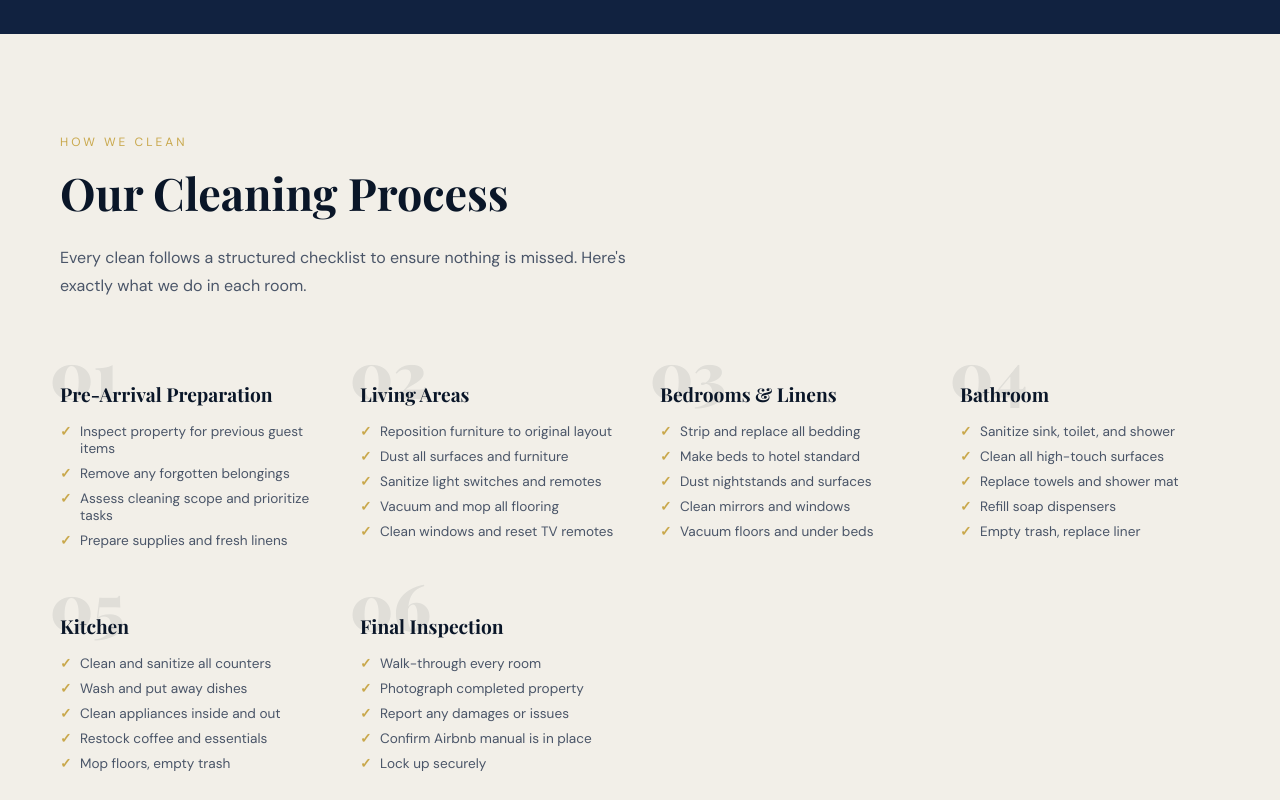
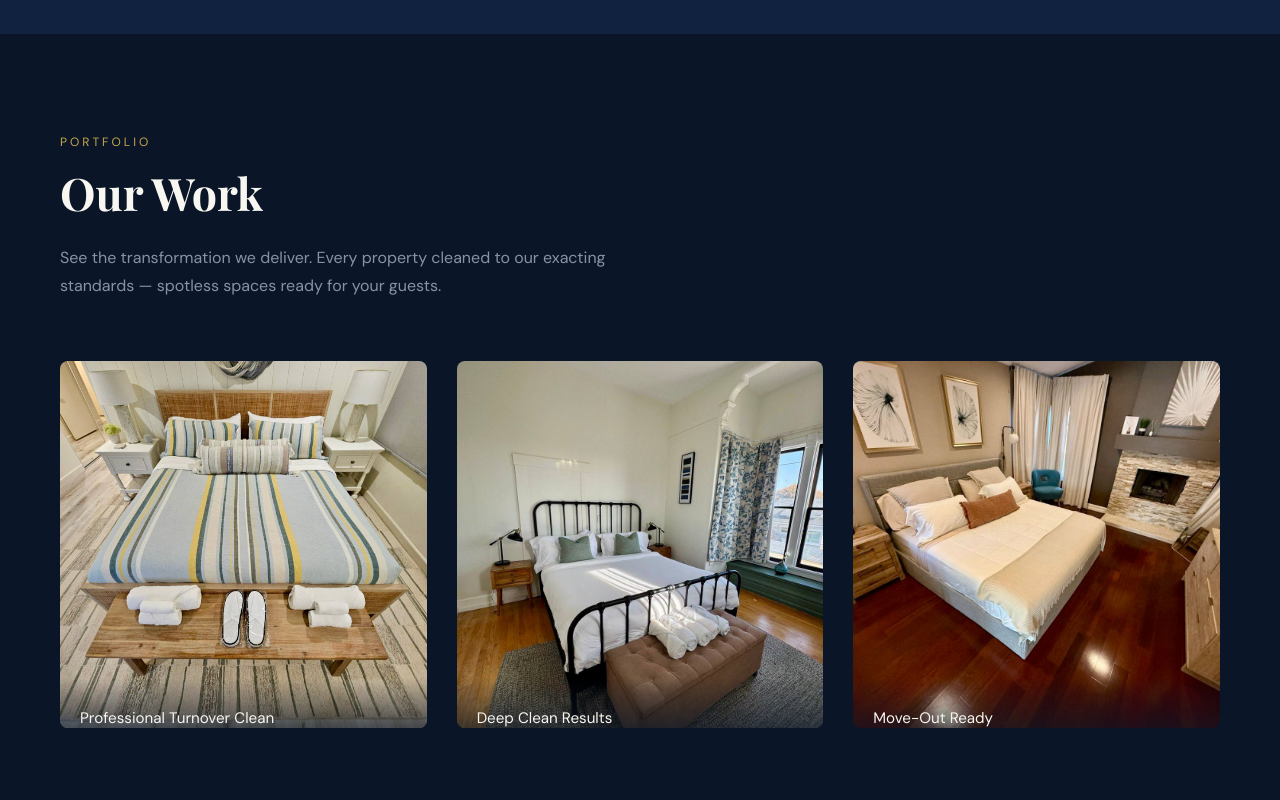
Before and after one commit to ioskvloger/clean-sd-website, a plain HTML site: page index.html in a window 1280 px wide. Shown: the part 1960-2760 px from the top of the page. Drawn offline with nearby package versions, Linux system fonts and the light colour scheme.

Commit message:
Add: Photo gallery section with 3 before/after photos between Services and Process

```diff
--- a/index.html
+++ b/index.html
@@ -549,6 +549,52 @@
     footer { flex-direction: column; gap: 16px; text-align: center; }
   }
 
+  /* GALLERY */
+  #gallery { background: var(--navy); }
+
+  .gallery-grid {
+    display: grid;
+    grid-template-columns: repeat(auto-fit, minmax(300px, 1fr));
+    gap: 30px;
+    margin-top: 60px;
+  }
+
+  .gallery-item {
+    position: relative;
+    overflow: hidden;
+    border-radius: 8px;
+    aspect-ratio: 1;
+    cursor: pointer;
+  }
+
+  .gallery-item img {
+    width: 100%;
+    height: 100%;
+    object-fit: cover;
+    transition: transform 0.4s ease;
+  }
+
+  .gallery-item:hover img {
+    transform: scale(1.05);
+  }
+
+  .gallery-caption {
+    position: absolute;
+    bottom: 0;
+    left: 0;
+    right: 0;
+    background: linear-gradient(180deg, transparent, rgba(10,22,40,0.9));
+    color: var(--white);
+    padding: 30px 20px 20px;
+    font-size: 0.95rem;
+    transform: translateY(20px);
+    transition: transform 0.3s ease;
+  }
+
+  .gallery-item:hover .gallery-caption {
+    transform: translateY(0);
+  }
+
   /* SCROLL REVEAL */
   .reveal {
     opacity: 0; transform: translateY(40px);
@@ -637,6 +683,30 @@
       <div class="service-icon">🔄</div>
       <h3>Recurring Maintenance</h3>
       <p>Scheduled weekly or bi-weekly cleaning for active listings. Build a reliable routine with a cleaner who knows your property.</p>
+    </div>
+  </div>
+</section>
+
+<!-- GALLERY -->
+<section id="gallery">
+  <div class="container">
+    <div class="section-tag reveal">Portfolio</div>
+    <h2 class="section-title reveal">Our Work</h2>
+    <p class="reveal" style="color: var(--gray); max-width: 600px; line-height: 1.8;">See the transformation we deliver. Every property cleaned to our exacting standards — spotless spaces ready for your guests.</p>
+
+    <div class="gallery-grid">
+      <div class="gallery-item reveal">
+        <img src="photo1.jpg" alt="Clean property after our service">
+        <div class="gallery-caption">Professional Turnover Clean</div>
+      </div>
+      <div class="gallery-item reveal">
+        <img src="photo2.jpg" alt="Spotless apartment interior">
+        <div class="gallery-caption">Deep Clean Results</div>
+      </div>
+      <div class="gallery-item reveal">
+        <img src="photo3.jpg" alt="Move-out clean completed">
+        <div class="gallery-caption">Move-Out Ready</div>
+      </div>
     </div>
   </div>
 </section>
```
Also changed, not shown: photo1.jpg (added), photo2.jpg (added), photo3.jpg (added).
